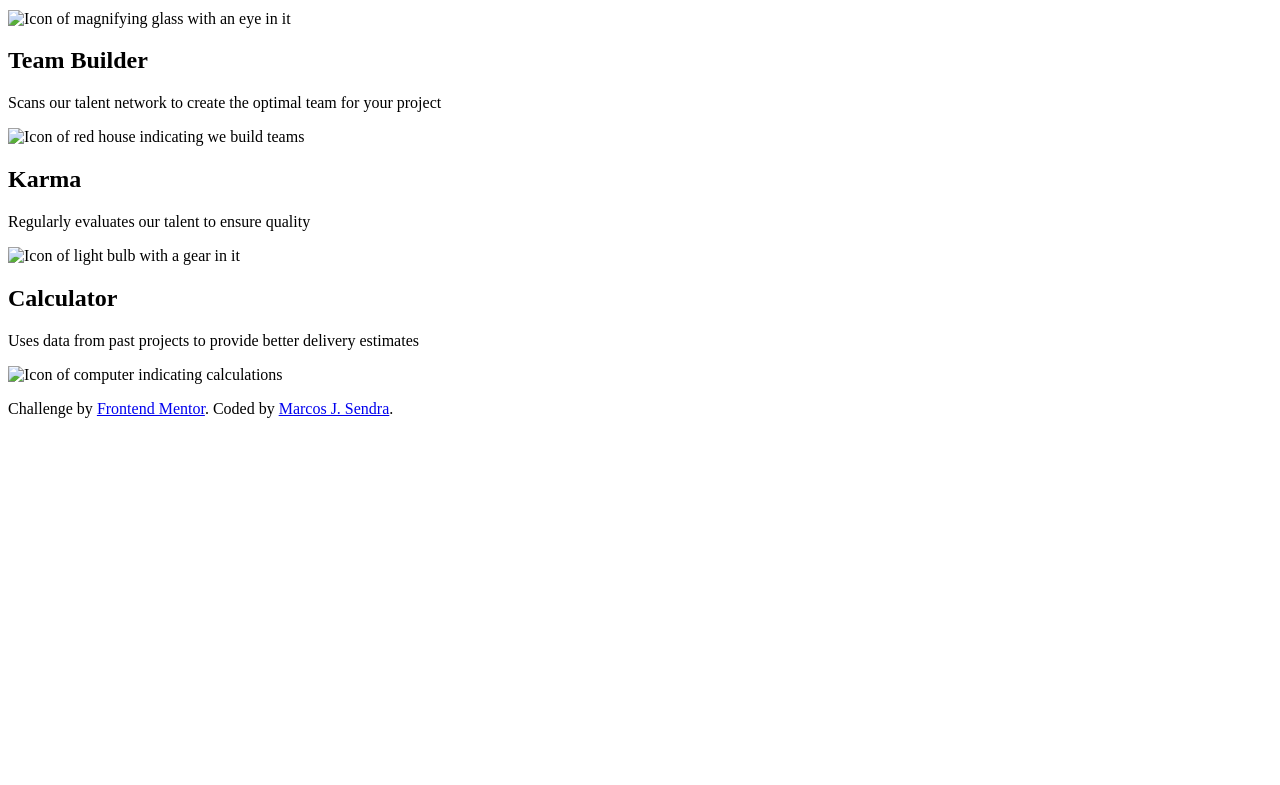
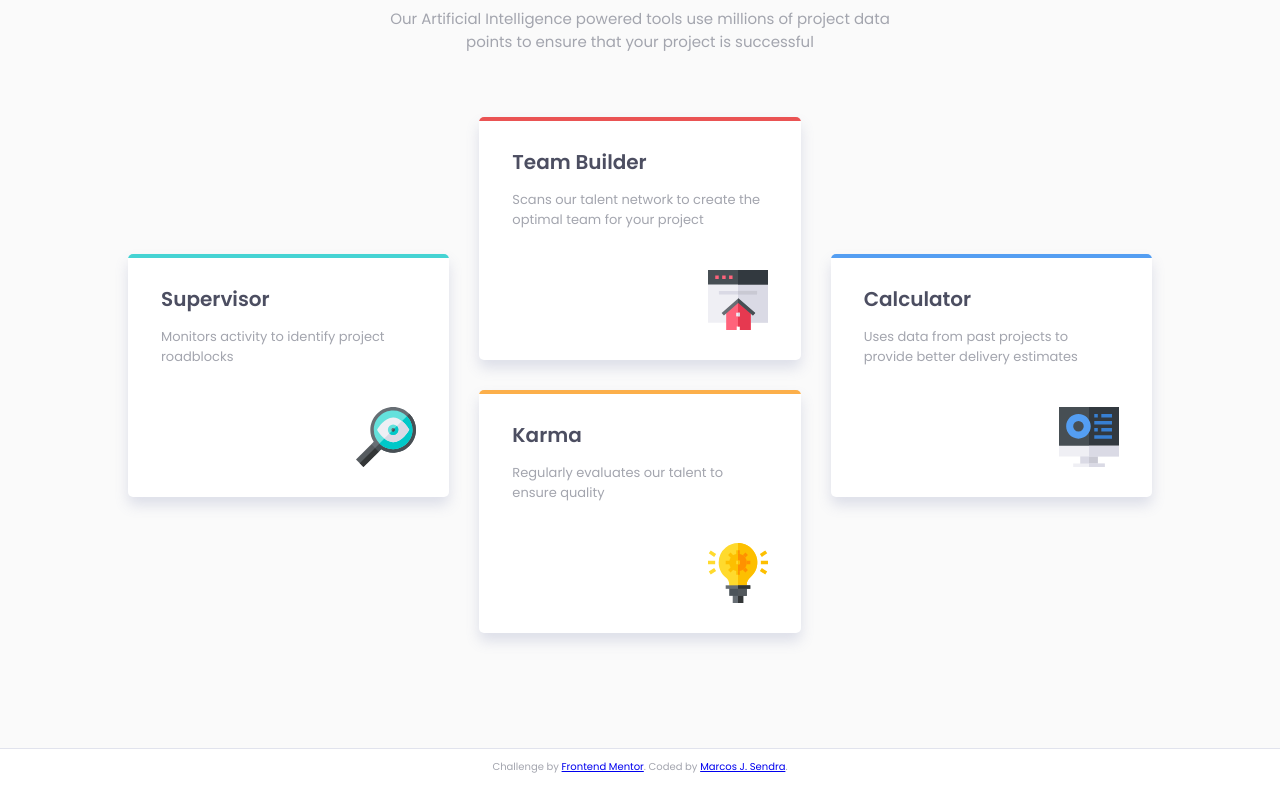
Before and after one commit to marcosjsendra/four-card-feature-section-master-MS, a plain HTML site: page index.html in a window 1280 px wide. Shown: the part 223-1008 px from the top of the page. Before the commit the page ends 800 px from the top, so only its background shows below. Drawn offline with Linux system fonts and the light colour scheme; the site is published under a folder, as on GitHub Pages, so addresses that start at the root find nothing.

Commit message:
Url Update

```diff
--- a/index.html
+++ b/index.html
@@ -8,7 +8,7 @@
   <link rel="preconnect" href="https://fonts.gstatic.com" crossorigin>
   <link href="https://fonts.googleapis.com/css2?family=Poppins:wght@200;400;600&display=swap" rel="stylesheet">
   <link rel="icon" type="image/png" sizes="32x32" href="./images/favicon-32x32.png">
-  <link rel="stylesheet" href="/css/main.css">
+  <link rel="stylesheet" href="./css/main.css">
 
   <title>Frontend Mentor | Four card feature section</title>
 </head>
@@ -31,25 +31,25 @@
       <div class="card uno">
         <h2 class="card_tittle">Supervisor</h2>
         <p class="card_txt">Monitors activity to identify project roadblocks</p>
-        <img src="/images/icon-supervisor.svg" alt="Icon of magnifying glass with an eye in it" class="card_icon">
+        <img src="./images/icon-supervisor.svg" alt="Icon of magnifying glass with an eye in it" class="card_icon">
       </div>
 
       <div class="card dos">
         <h2 class="card_tittle">Team Builder</h2>
         <p class="card_txt">Scans our talent network to create the optimal team for your project</p>
-        <img src="/images/icon-team-builder.svg" alt="Icon of red house indicating we build teams" class="card_icon">
+        <img src="./images/icon-team-builder.svg" alt="Icon of red house indicating we build teams" class="card_icon">
       </div>
 
       <div class="card tres">
         <h2 class="card_tittle">Karma</h2>
         <p class="card_txt">Regularly evaluates our talent to ensure quality</p>
-        <img src="/images/icon-karma.svg" alt="Icon of light bulb with a gear in it" class="card_icon">
+        <img src="./images/icon-karma.svg" alt="Icon of light bulb with a gear in it" class="card_icon">
       </div>
 
       <div class="card cuatro">
         <h2 class="card_tittle">Calculator</h2>
         <p class="card_txt">Uses data from past projects to provide better delivery estimates</p>
-        <img src="/images/icon-calculator.svg" alt="Icon of computer indicating calculations" class="card_icon">
+        <img src="./images/icon-calculator.svg" alt="Icon of computer indicating calculations" class="card_icon">
       </div>
 
     </div>
```
